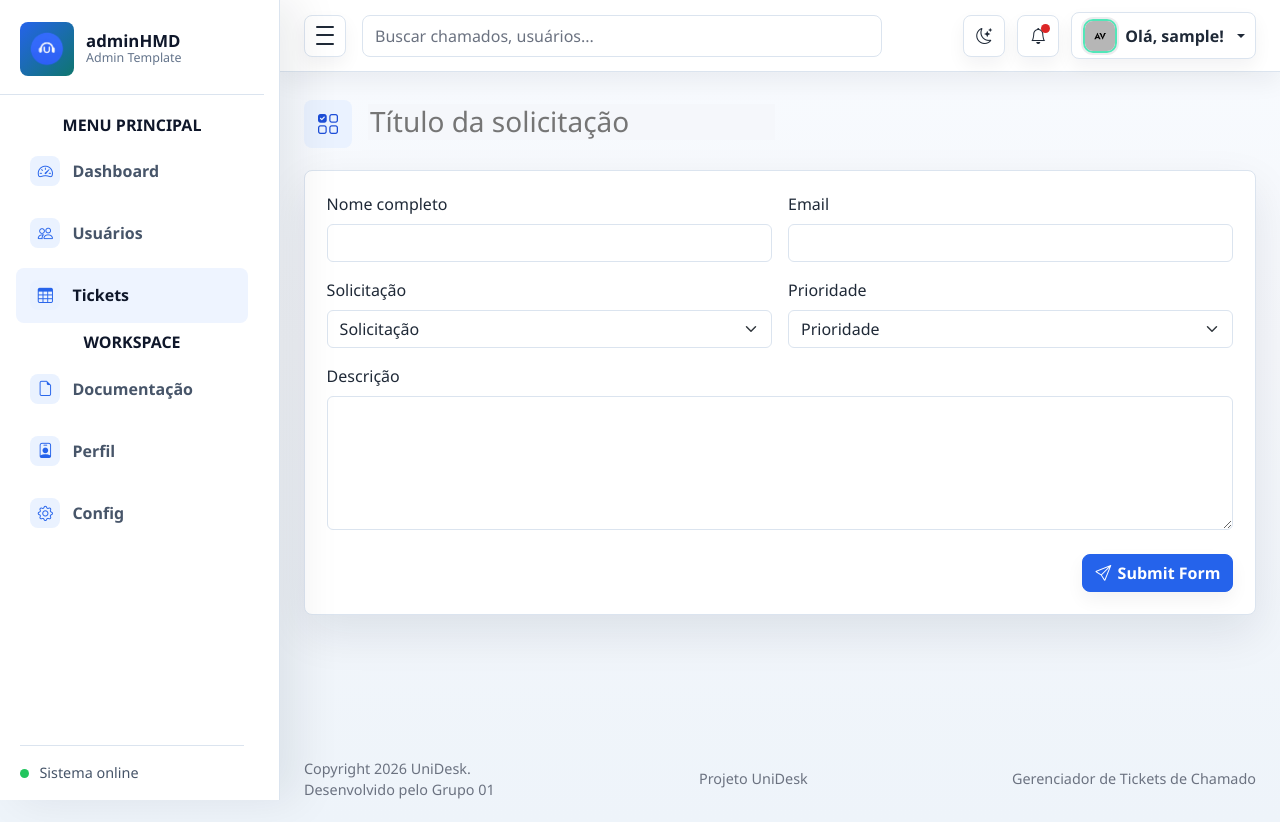
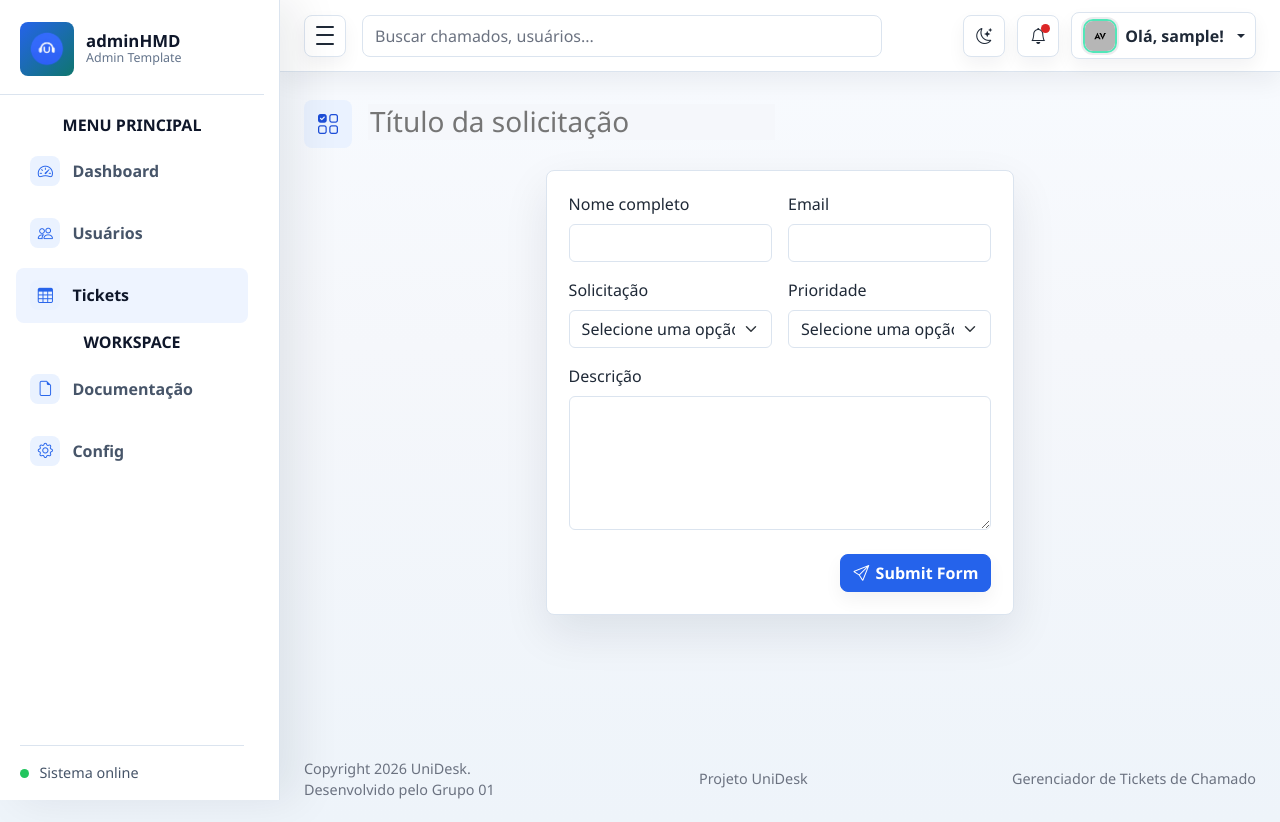
Before and after one commit to TolbyOwl/Semestre-6---Desenvolvimento-de-Sistema, a Flask app: page /new_ticket in a window 1280 px wide. Run offline with Flask 3, Linux system fonts and the light colour scheme; the visitor is signed in with stand-in values (Sample User, id 1); some libraries are stand-ins or nearby versions.

Commit message:
Organização da tela de chamados e funcionalidades
- Realizei a mudança na tela de novo chamado onde centralizei a parte dos chamados;
-Retirei linhas de códigos que não estávamos utilizando;
- Na coluna de funcionalidades retirei a parte de perfil pois não utilizaremos.

Pendências:

- Verificar com o gripo o que podemos mudar e adicionar.

```diff
--- a/templates/it_dash/basic_dash.html
+++ b/templates/it_dash/basic_dash.html
@@ -71,12 +71,6 @@
         </a>
 
 
-        <a class="nav-link" href="profile.html">
-          <span class="nav-icon"><i class="bi bi-person-badge" aria-hidden="true"></i></span>
-          <span class="nav-text">Perfil</span>
-        </a>
-
-
 
         <a class="nav-link {% if request.endpoint in ['config'] %} active {% endif %}"
            href="{{url_for("config")}}"
@@ -85,6 +79,10 @@
           <span class="nav-text">Config</span>
         </a>
 
+        <!-- <a class="nav-link" href="profile.html">
+          <span class="nav-icon"><i class="bi bi-person-badge" aria-hidden="true"></i></span>
+          <span class="nav-text">Perfil</span>
+        </a> -->
 
          <!-- <a class="nav-link" href="components.html">
           <span class="nav-icon"><i class="bi bi-grid-3x3-gap" aria-hidden="true"></i></span>
--- a/templates/it_dash/new_ticket.html
+++ b/templates/it_dash/new_ticket.html
@@ -8,28 +8,23 @@ block content %}
         ><i class="bi bi-ui-checks-grid" aria-hidden="true"></i
       ></span>
       <div>
-        <h1 class="h3 mb-1"><input class="form-subject" id="titleTicket" name="subject" form="ticketForm" placeholder="Título da solicitação" required /></h1>
-        <!-- <p class="text-muted mb-0">xxxxxxxxxxxxxxxxxxxxx.</p> -->
+        <h1 class="h3 mb-1">
+          <input
+            class="form-subject"
+            id="titleTicket"
+            name="subject"
+            form="ticketForm"
+            placeholder="Título da solicitação"
+            required
+          />
+        </h1>
       </div>
     </div>
   </div>
 
-  <section class="row g-3">
-    <div class="col-12">
+  <section class="row g-3 d-flex justify-content-center">
+    <div class="col-6">
       <form id="ticketForm" class="panel needs-validation" method="post">
-        <!-- <div class="panel-header">
-          <div>
-            <h2 class="h5 mb-1 section-title">
-              <i class="bi bi-ui-checks-grid" aria-hidden="true"></i
-              ><span><input class="form-control" id="titleTicket" name="subject" placeholder="Título da solicitação" required /></span>
-            </h2>
-          </div>
-        </div> -->
-         <!-- <div class="col-md-12">
-            <label class="form-label" for="titleTicket">Titulo do chamado</label
-            ><input class="form-control" id="titleTicket" name="subject" required />
-            <div class="invalid-feedback">Titulo do chamado requerido.</div>
-          </div> -->
         <div class="row g-3">
           <div class="col-md-6">
             <label class="form-label" for="formName">Nome completo</label
@@ -38,23 +33,38 @@ block content %}
           </div>
           <div class="col-md-6">
             <label class="form-label" for="formEmail">Email</label
-            ><input class="form-control" id="formEmail" type="email" name="email" required />
+            ><input
+              class="form-control"
+              id="formEmail"
+              type="email"
+              name="email"
+              required
+            />
             <div class="invalid-feedback">Insira um email valido.</div>
           </div>
           <div class="col-md-6">
             <label class="form-label" for="formPlan">Solicitação</label
-            ><select class="form-select" id="formPlan" name="ticket_type" required>
-              <option value="">Solicitação</option>
+            ><select
+              class="form-select"
+              id="formPlan"
+              name="ticket_type"
+              required
+            >
+              <option value="" disabled selected>Selecione uma opção</option>
               <option>Incidente</option>
               <option>Solicitação</option>
               <option>Monitoramento</option>
             </select>
-            <!-- <div class="invalid-feedback">Choose a plan.</div> -->
           </div>
           <div class="col-md-6">
             <label class="form-label" for="formPriority">Prioridade</label>
-            <select class="form-select" id="formPriority" name="priority" required>
-              <option value="">Prioridade</option>
+            <select
+              class="form-select"
+              id="formPriority"
+              name="priority"
+              required
+            >
+              <option value="" disabled selected>Selecione uma opção</option>
               <option>Baixa</option>
               <option>Normal</option>
               <option>Serviço intavel</option>
@@ -82,28 +92,6 @@ block content %}
         </div>
       </form>
     </div>
-    <div class="col-12 col-xl-5">
-      <!-- <div class="panel h-100">
-        <h2 class="h5 mb-3 section-title">
-          <i class="bi bi-input-cursor-text" aria-hidden="true"></i
-          ><span>Input States</span>
-        </h2>
-        <input class="form-control mb-3" value="Default input" /><input
-          class="form-control is-valid mb-3"
-          value="Valid input"
-        /><input class="form-control is-invalid mb-3" value="Invalid input" />
-        <div class="form-check">
-          <input
-            class="form-check-input"
-            type="checkbox"
-            id="sampleCheck"
-            checked
-          /><label class="form-check-label" for="sampleCheck"
-            >Sample checkbox</label
-          >
-        </div>
-      </div> -->
-    </div>
   </section>
 </div>
 {% endblock content %}
```
